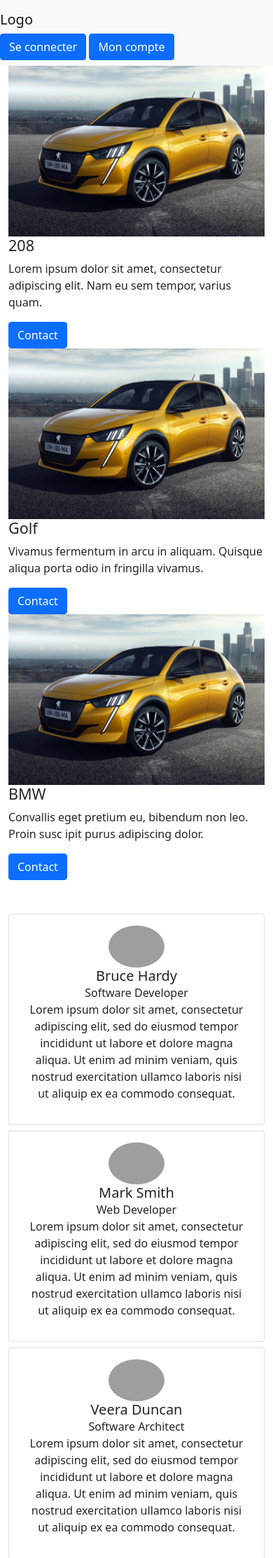
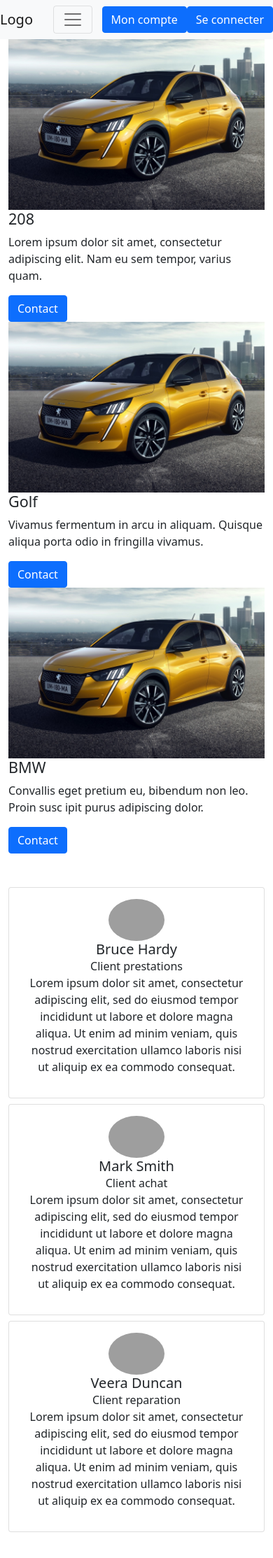
Before and after one commit to DdLgc/GarageParrot, a Symfony app: template templates/home/index.html.twig in a window 390 px wide. Shown: the top 2227 px of the page at 70% size. Run offline with Twig, Linux system fonts and the light colour scheme; the template is opened without the code that fills it, so the values that code supplies are empty; some libraries are stand-ins or nearby versions; grey boxes are pictures that could not be loaded.

Commit message:
Add security/bundle + fix header

```diff
--- a/composer.json
+++ b/composer.json
@@ -16,6 +16,7 @@
         "symfony/flex": "^2",
         "symfony/framework-bundle": "6.3.*",
         "symfony/runtime": "6.3.*",
+        "symfony/security-bundle": "6.3.*",
         "symfony/twig-bundle": "6.3.*",
         "symfony/yaml": "6.3.*",
         "twig/extra-bundle": "^2.12|^3.0",
--- a/config/bundles.php
+++ b/config/bundles.php
@@ -8,4 +8,5 @@
     Symfony\Bundle\MakerBundle\MakerBundle::class => ['dev' => true],
     Doctrine\Bundle\DoctrineBundle\DoctrineBundle::class => ['all' => true],
     Doctrine\Bundle\MigrationsBundle\DoctrineMigrationsBundle::class => ['all' => true],
+    Symfony\Bundle\SecurityBundle\SecurityBundle::class => ['all' => true],
 ];
--- a/templates/_partials/_header.html.twig
+++ b/templates/_partials/_header.html.twig
@@ -1,8 +1,13 @@
 <header>
     <nav class="navbar navbar-expand-lg navbar-light bg-light">
         <a class="navbar-brand" href="#">Logo</a>
-				<div class="navbar-collapse">
-					<ul class="navbar-nav ml-auto d-none d-lg-block">
+
+        <button class="navbar-toggler" type="button" data-toggle="collapse" data-target="#navbarNav">
+            <span class="navbar-toggler-icon"></span>
+        </button>
+
+        <div class="collapse navbar-collapse" id="navbarNav">
+            <ul class="navbar-nav d-inline-flex d-md-flex d-lg-flex">
                 <li class="nav-item">
                     <a class="nav-link" href="#prestations">Prestations</a>
                 </li>
@@ -16,8 +21,11 @@
                     <a class="nav-link" href="#contact">Contact</a>
                 </li>
             </ul>
+        </div>
+
+        <div class="d-flex">
+            <button class="btn btn-primary ml-2">Mon compte</button>
             <button class="btn btn-primary">Se connecter</button>
-					<button class="btn btn-primary ml-2">Mon compte</button>
         </div>
     </nav>
 </header>
--- a/templates/_partials/_testimonials.html.twig
+++ b/templates/_partials/_testimonials.html.twig
@@ -13,7 +13,7 @@
 				<div class="user-content">
 
 					<h5 class="mb-0">Bruce Hardy</h5>
-					<span>Software Developer</span>
+					<span>Client prestations</span>
 					<p>Lorem ipsum dolor sit amet, consectetur adipiscing elit, sed do eiusmod tempor incididunt ut labore et dolore magna aliqua. Ut enim ad minim veniam, quis nostrud exercitation ullamco laboris nisi ut aliquip ex ea commodo consequat.</p>
 
 				</div>
@@ -42,7 +42,7 @@
 				<div class="user-content">
 
 					<h5 class="mb-0">Mark Smith</h5>
-					<span>Web Developer</span>
+					<span>Client achat</span>
 					<p>Lorem ipsum dolor sit amet, consectetur adipiscing elit, sed do eiusmod tempor incididunt ut labore et dolore magna aliqua. Ut enim ad minim veniam, quis nostrud exercitation ullamco laboris nisi ut aliquip ex ea commodo consequat.</p>
 
 				</div>
@@ -73,7 +73,7 @@
 				<div class="user-content">
 
 					<h5 class="mb-0">Veera  Duncan</h5>
-					<span>Software Architect</span>
+					<span>Client reparation</span>
 					<p>Lorem ipsum dolor sit amet, consectetur adipiscing elit, sed do eiusmod tempor incididunt ut labore et dolore magna aliqua. Ut enim ad minim veniam, quis nostrud exercitation ullamco laboris nisi ut aliquip ex ea commodo consequat.</p>
 
 				</div>
```
Also changed, not shown: 3 other files. Lines whose indentation alone changed are shown as unchanged.
